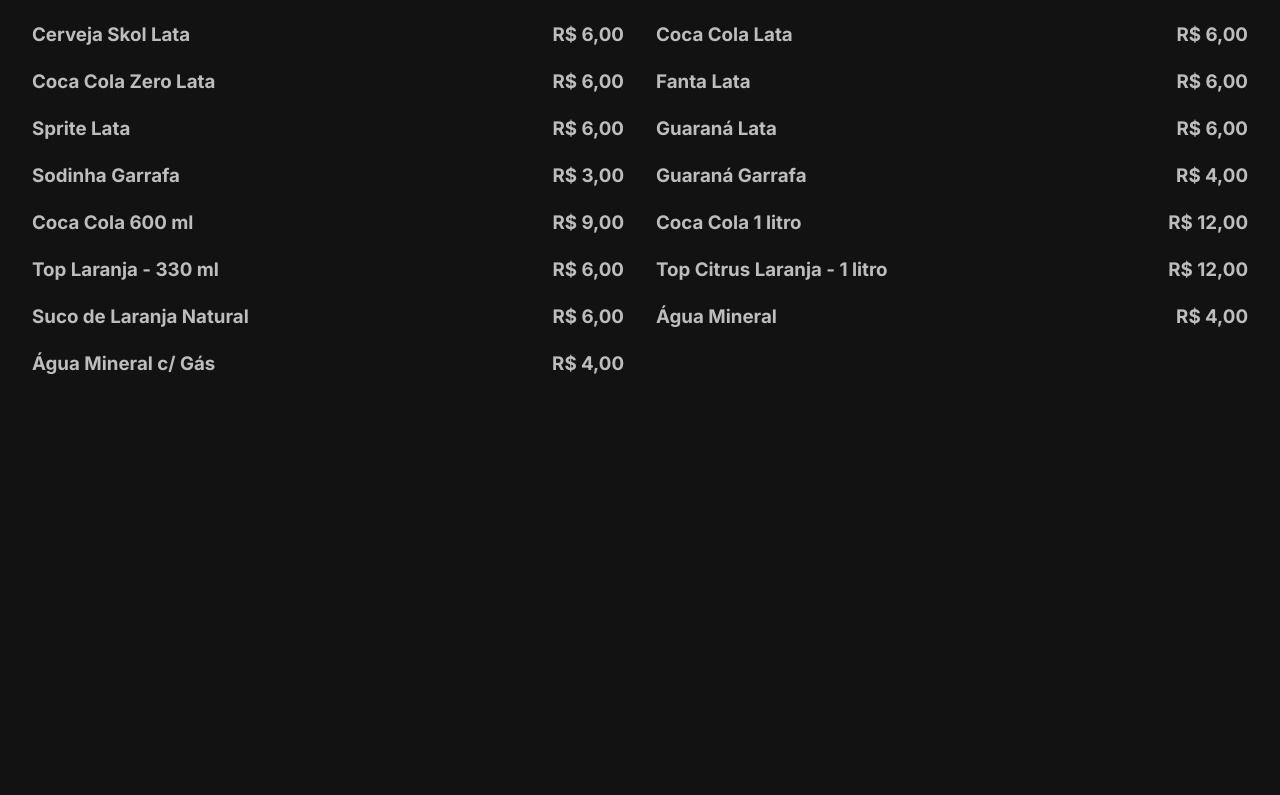
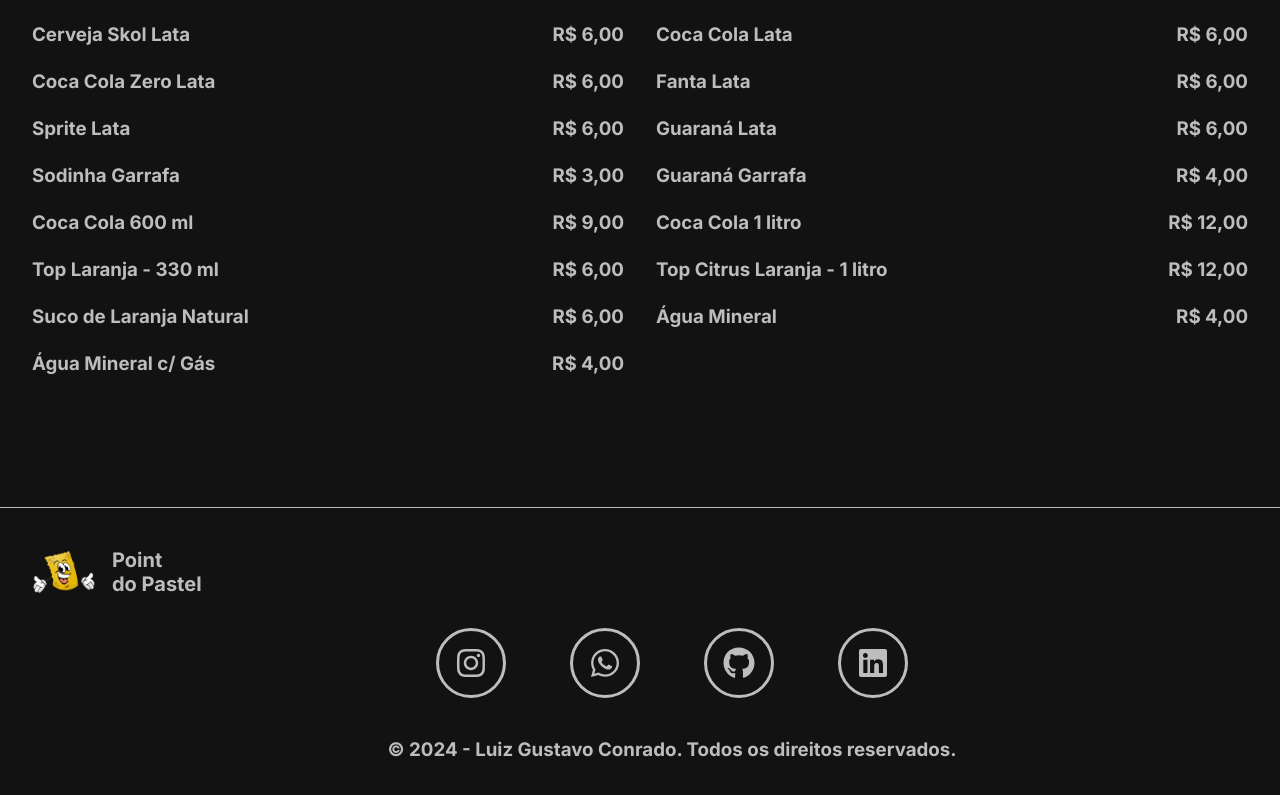
Before and after one commit to lgConrado/cardapio-pointpastel-react, a React (Vite) app: page / in a window 1280 px wide. Shown: the part 1743-2538 px from the top of the page. Before the commit the page ends 2122 px from the top, so only its background shows below. Built offline with nearby package versions, Linux system fonts and the light colour scheme.

Commit message:
Criação de Footer e Finalização

```diff
--- a/package.json
+++ b/package.json
@@ -10,6 +10,11 @@
     "preview": "vite preview"
   },
   "dependencies": {
+    "@fortawesome/fontawesome-svg-core": "^6.5.2",
+    "@fortawesome/free-brands-svg-icons": "^6.5.2",
+    "@fortawesome/free-regular-svg-icons": "^6.5.2",
+    "@fortawesome/free-solid-svg-icons": "^6.5.2",
+    "@fortawesome/react-fontawesome": "^0.2.0",
     "react": "^18.2.0",
     "react-dom": "^18.2.0",
     "react-router-dom": "^6.22.3",
--- a/src/components/Cardapio/index.tsx
+++ b/src/components/Cardapio/index.tsx
@@ -26,24 +26,24 @@
 
 const CustomButton = styled.button`
   appearance: none;
+  background-color: transparent;
+  border: none;
   border-radius: 64px;
+  color: var(--cor-secundaria);
+  cursor: pointer;
+  font-size: 1.25rem;
   height: 48px;
-  cursor: pointer;
-  border: none;
-  background-color: transparent;
-  color: var(--cor-secundaria);
+  transition: 0.2s background-color ease-in-out, 0.2s color ease-in-out;
   width: 200px;
-  font-size: 1.25rem;
-  transition: 0.2s background-color ease-in-out, 0.2s color ease-in-out;
 
   &:hover {
+    background-color: var(--cor-primaria);
     color: var(--cor-fundo);
-    background-color: var(--cor-primaria);
   }
 
   &[aria-actived="true"] {
+    background-color: var(--cor-primaria);
     color: var(--cor-fundo);
-    background-color: var(--cor-primaria);
   }
 `;
 
@@ -63,12 +63,12 @@
 `;
 
 const CustomOptions = styled.div`
+  column-gap: 32px;
   display: grid;
   flex-direction: column;
-  column-gap: 32px;
+  grid-template-columns: repeat(2, 1fr);
+  padding: 0 32px;
   row-gap: 16px;
-  padding: 0 32px;
-  grid-template-columns: repeat(2, 1fr);
 `;
 
 const CustomOption = styled.span`
--- /dev/null
+++ b/src/components/Footer/index.tsx
@@ -0,0 +1,127 @@
+import {
+  faGithub,
+  faInstagram,
+  faLinkedin,
+  faWhatsapp,
+} from "@fortawesome/free-brands-svg-icons";
+import { FontAwesomeIcon } from "@fortawesome/react-fontawesome";
+import styled from "styled-components";
+import logo from "../../assets/logo.jpg";
+
+const CustomFooter = styled.footer`
+  border-top: 1px solid var(--cor-primaria);
+  display: flex;
+  padding: 32px;
+  flex-direction: column;
+  gap: 24px;
+  justify-content: center;
+  margin-top: 128px;
+  width: 100%;
+`;
+
+const CustomTextoLogo = styled.h2`
+  font-size: 1.25rem;
+`;
+
+const CustomLogo = styled.div`
+  align-items: center;
+  display: flex;
+  gap: 16px;
+`;
+
+const CustomImagemLogo = styled.img`
+  height: 64px;
+  width: 64px;
+`;
+
+const CustomLista = styled.ul`
+  display: flex;
+  gap: 64px;
+  justify-content: center;
+  list-style: none;
+`;
+
+const CustomItem = styled.li`
+  text-decoration: none;
+`;
+
+const CustomIcon = styled.span`
+  align-items: center;
+  border: 3px solid var(--cor-primaria);
+  border-radius: 128px;
+  cursor: pointer;
+  display: flex;
+  justify-content: center;
+  padding: 16px;
+  transition: 0.3s color ease-in-out, 0.3s background-color ease-in-out;
+
+  &:hover {
+    background-color: var(--cor-primaria);
+    color: var(--cor-fundo);
+  }
+`;
+
+const CustomCopyright = styled.div`
+  padding: 16px 0;
+  text-align: center;
+  transition: 0.2s color ease-in-out;
+
+  &:hover {
+    color: var(--cor-secundaria);
+  }
+`;
+
+const Footer = () => {
+  return (
+    <CustomFooter>
+      <CustomLogo>
+        <CustomImagemLogo src={logo} />
+        <span>
+          <CustomTextoLogo>Point</CustomTextoLogo>
+          <CustomTextoLogo>do Pastel</CustomTextoLogo>
+        </span>
+      </CustomLogo>
+      <CustomLista>
+        <CustomItem>
+          <CustomIcon>
+            <FontAwesomeIcon
+              icon={faInstagram}
+              style={{ width: "32px", height: "32px" }}
+            />
+          </CustomIcon>
+        </CustomItem>
+        <CustomItem>
+          <CustomIcon>
+            <FontAwesomeIcon
+              icon={faWhatsapp}
+              style={{ width: "32px", height: "32px" }}
+            />
+          </CustomIcon>
+        </CustomItem>
+        <CustomItem>
+          <CustomIcon>
+            <FontAwesomeIcon
+              icon={faGithub}
+              style={{ width: "32px", height: "32px" }}
+            />
+          </CustomIcon>
+        </CustomItem>
+        <CustomItem>
+          <CustomIcon>
+            <FontAwesomeIcon
+              icon={faLinkedin}
+              style={{ width: "32px", height: "32px" }}
+            />
+          </CustomIcon>
+        </CustomItem>
+      </CustomLista>
+      <CustomCopyright>
+        <h3>
+          &copy; 2024 - Luiz Gustavo Conrado. Todos os direitos reservados.
+        </h3>
+      </CustomCopyright>
+    </CustomFooter>
+  );
+};
+
+export default Footer;
--- a/src/components/Header/index.tsx
+++ b/src/components/Header/index.tsx
@@ -8,14 +8,13 @@
   width: 100vw;
 `;
 
-
 const CustomTextoLogo = styled.h2`
   font-size: 1.25rem;
 `;
 
 const CustomLogo = styled.div`
+  align-items: center;
   display: flex;
-  align-items: center;
   gap: 16px;
 `;
 
--- a/src/pages/PaginaPadrao/index.tsx
+++ b/src/pages/PaginaPadrao/index.tsx
@@ -1,11 +1,13 @@
 import { Outlet } from "react-router-dom"
 import Header from "../../components/Header"
+import Footer from "../../components/Footer"
 
 const PaginaPadrao = () => {
     return (
         <>
         <Header/>
         <Outlet/>
+        <Footer/>
         </>
     )
 }
```
Also changed, not shown: 1 other file (tests, documents, lock files or other folders).
